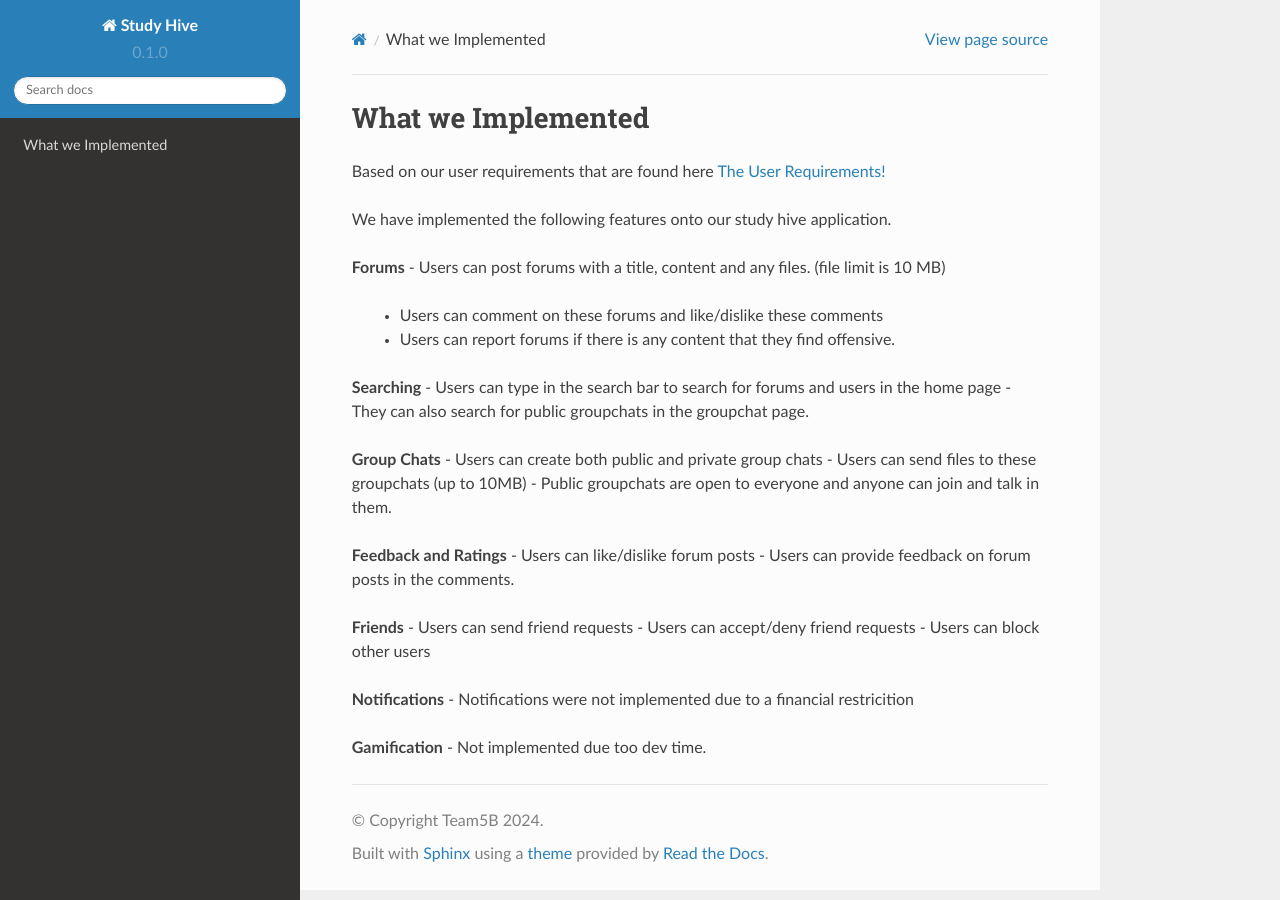
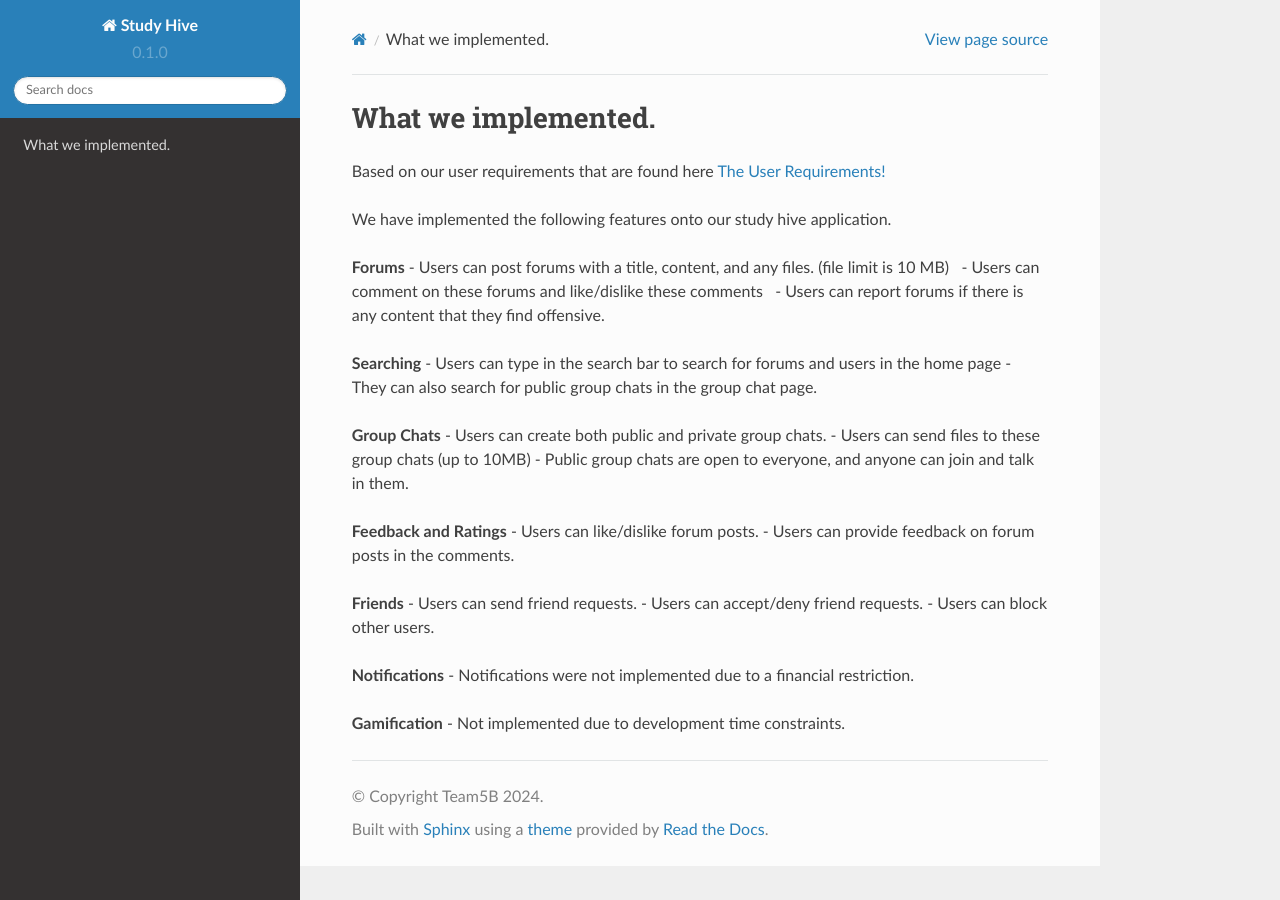
Before and after one commit to Harry-Howard/readthedocs, a Sphinx documentation site: the page built from docs/source/Implementation.rst, in a window 1280 px wide. Built offline with Sphinx 7.4.7 and the Read the Docs theme 2.0.0, drawn with Linux system fonts in a browser that asks for light colours.

Commit message:
Update Implementation.rst

```diff
--- a/docs/source/Implementation.rst
+++ b/docs/source/Implementation.rst
@@ -1,37 +1,37 @@
-What we Implemented
+What we implemented.
 ============================================
 Based on our user requirements that are found here :doc:`Requirements`
 
 We have implemented the following features onto our study hive application.
 
 **Forums**
-- Users can post forums with a title, content and any files. (file limit is 10 MB)
-  - Users can comment on these forums and like/dislike these comments
-  - Users can report forums if there is any content that they find offensive.
+- Users can post forums with a title, content, and any files. (file limit is 10 MB)
+  - Users can comment on these forums and like/dislike these comments
+  - Users can report forums if there is any content that they find offensive.
 
 **Searching**
 - Users can type in the search bar to search for forums and users in the home page
-- They can also search for public groupchats in the groupchat page.
+- They can also search for public group chats in the group chat page.
 
 **Group Chats**
-- Users can create both public and private group chats
-- Users can send files to these groupchats (up to 10MB)
-- Public groupchats are open to everyone and anyone can join and talk in them.
+- Users can create both public and private group chats.
+- Users can send files to these group chats (up to 10MB)
+- Public group chats are open to everyone, and anyone can join and talk in them.
 
 
 **Feedback and Ratings**
-- Users can like/dislike forum posts
+- Users can like/dislike forum posts.
 - Users can provide feedback on forum posts in the comments.
 
 
 **Friends**
-- Users can send friend requests
-- Users can accept/deny friend requests
-- Users can block other users
+- Users can send friend requests.
+- Users can accept/deny friend requests.
+- Users can block other users.
 
 
 **Notifications**
-- Notifications were not implemented due to a financial restricition
+- Notifications were not implemented due to a financial restriction.
 
 **Gamification**
-- Not implemented due too dev time.
+- Not implemented due to development time constraints.
```
